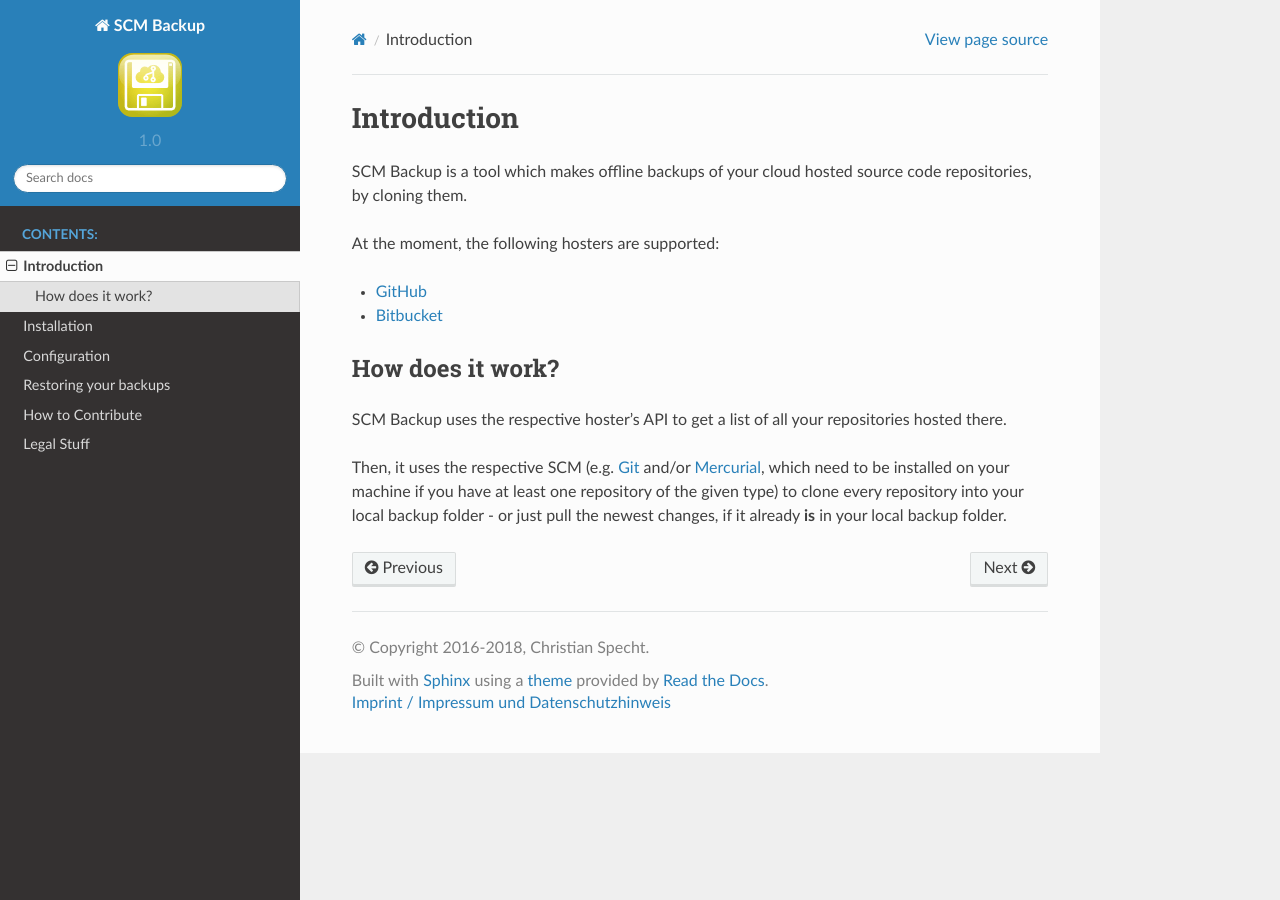
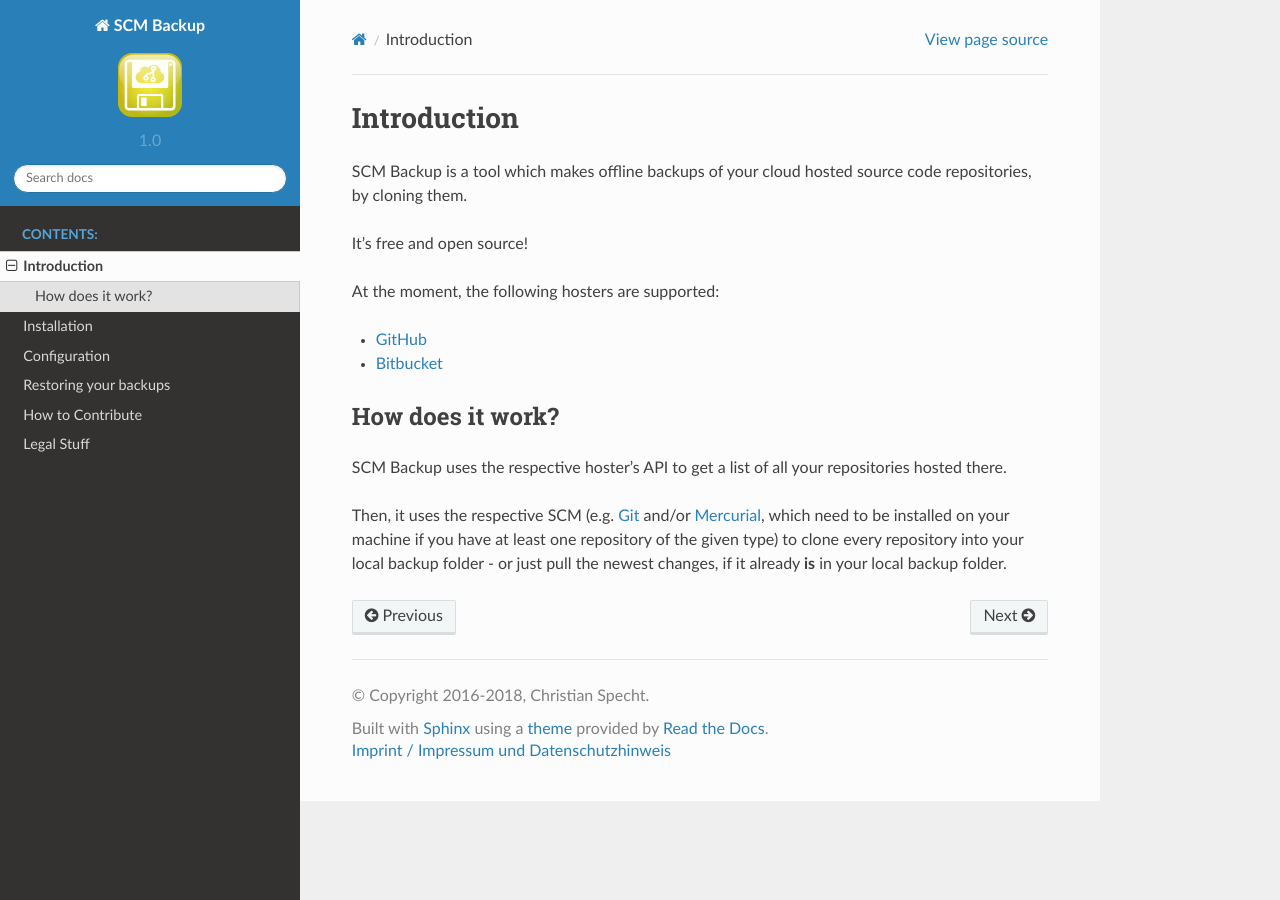
Before and after one commit to christianspecht/scm-backup-docs, a Sphinx documentation site: the page built from source/intro.rst, in a window 1280 px wide. Built offline with Sphinx 7.4.7 and the Read the Docs theme 2.0.0, drawn with Linux system fonts in a browser that asks for light colours.

Commit message:
It's free!

```diff
--- a/source/intro.rst
+++ b/source/intro.rst
@@ -2,6 +2,8 @@ Introduction
 ============
 
 SCM Backup is a tool which makes offline backups of your cloud hosted source code repositories, by cloning them.
+
+It's free and open source!
 
 At the moment, the following hosters are supported:
 
```
